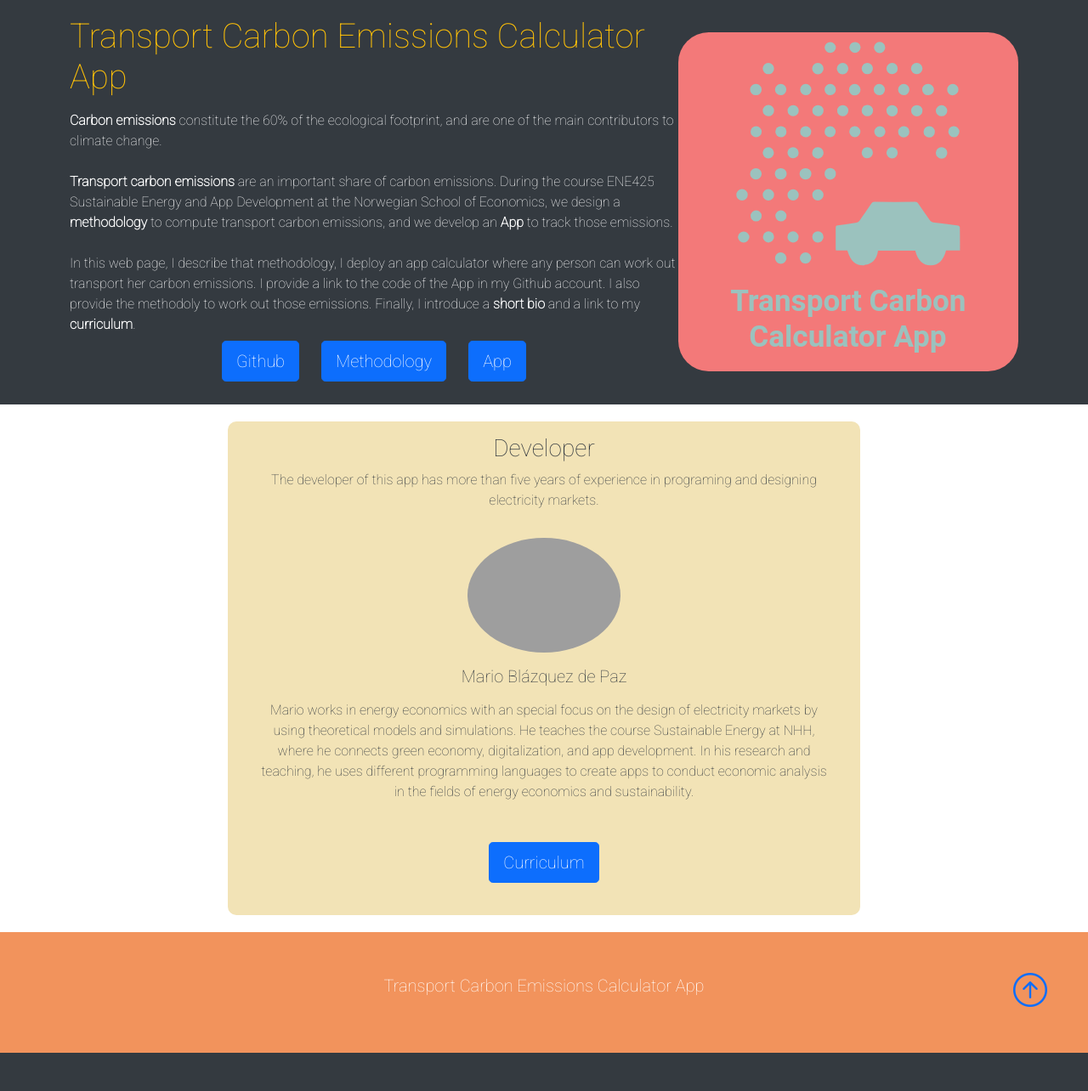
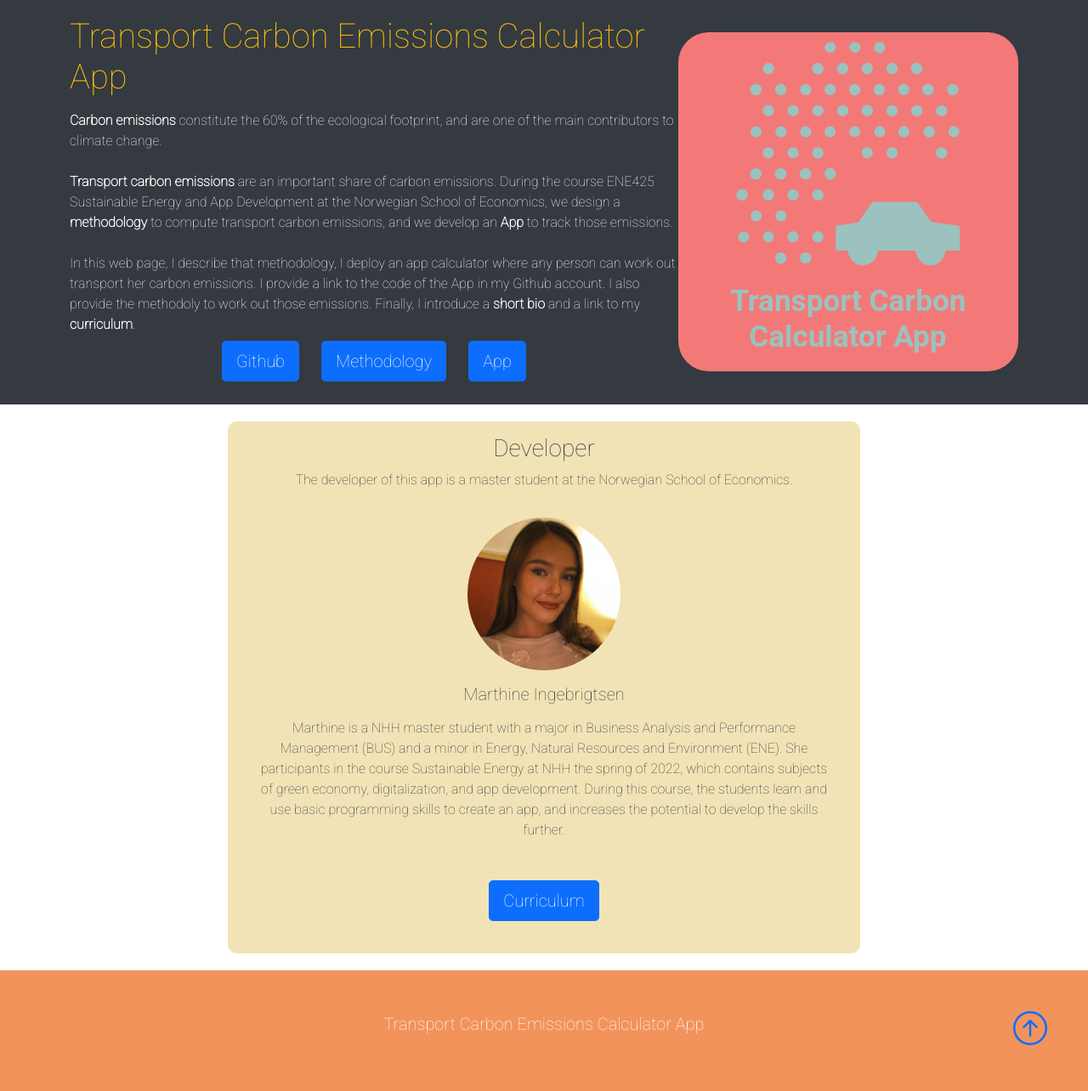
Before and after one commit to MarthineInge/ene425-2022-app-marthinehi, a Flask app: page / in a window 1280 px wide. Shown: the part 61-1345 px from the top of the page at 85% size. Before the commit the page ends 1300 px from the top, so only its background shows below. Run offline with Flask 2, Linux system fonts and the light colour scheme; some libraries are stand-ins or nearby versions; grey boxes are pictures that could not be loaded.

Commit message:
Update home.html

```diff
--- a/templates/home.html
+++ b/templates/home.html
@@ -42,22 +42,21 @@
                 </div>
                 <div class="box">
                     <h3 class="text-center", style="color=#343a40;">Developer</h3>
-                    <p class="color=#343a40">The developer of this app has more than five years of experience in
-                        programing and designing electricity markets.
+                    <p class="color=#343a40">The developer of this app is a master student at
+                        the Norwegian School of Economics.
                     </p>
 
                     <div class="card-body text-center">
-                        <img src="static/pictures/mario_square_273_273.svg"
+                        <img src="static/pictures/marthineih.jpg"
                              class="rounded-circle w-50 mb-3"
                              alt="", style="max-width: 180px; max-height: 180px"
                         />
-                        <h5 class="card-title mb-3">Mario Blázquez de Paz</h5>
-                        <p class="card-text">Mario works in energy economics with an
-                            special focus on the design of electricity markets by using theoretical
-                            models and simulations. He teaches the course Sustainable Energy at NHH,
-                            where he connects green economy, digitalization, and app development.
-                            In his research and teaching, he uses different programming languages to create apps to conduct
-                            economic analysis in the fields of energy economics and sustainability.
+                        <h5 class="card-title mb-3">Marthine Ingebrigtsen</h5>
+                        <p class="card-text">Marthine is a NHH master student with a major in Business Analysis and Performance Management (BUS)
+                            and a minor in Energy, Natural Resources and Environment (ENE). She participants in the course Sustainable Energy at NHH
+                            the spring of 2022, which contains subjects of green economy, digitalization, and app development.
+                            During this course, the students learn and use basic programming skills to create an app, and increases the potential
+                            to develop the skills further.
                         </p>
                         </br>
                         <div class="container_buttons_developer">
```
